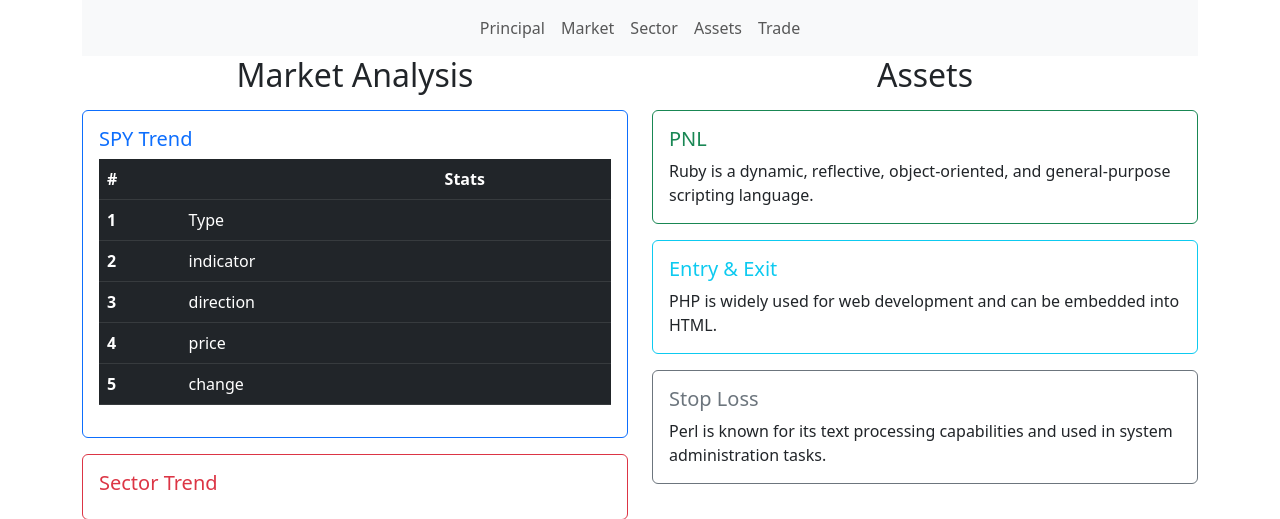
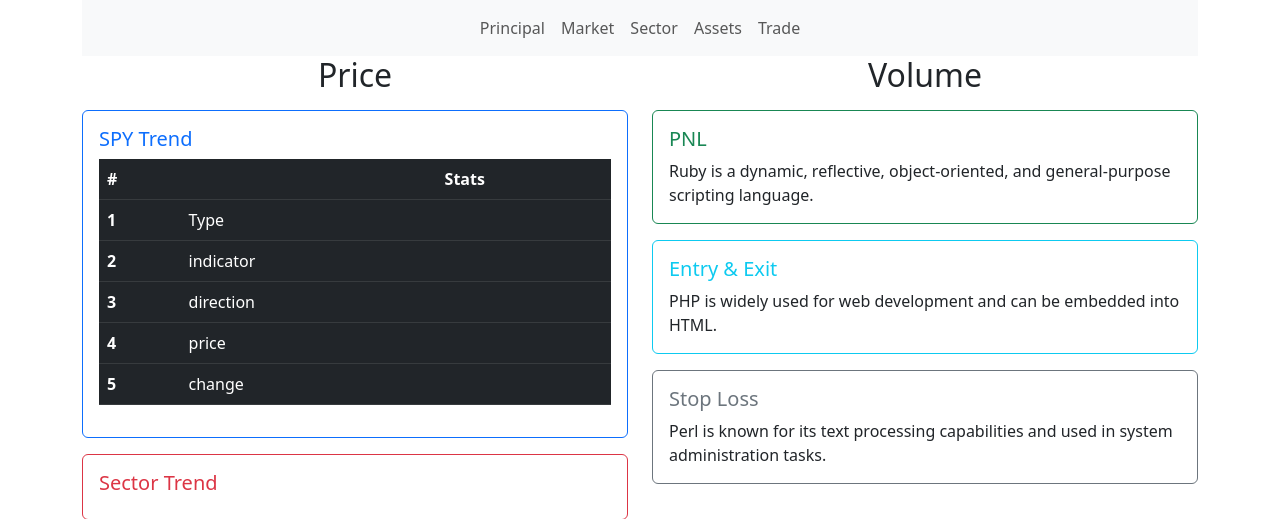
Before and after one commit to kyp0717/live-trading, a Flask app: template flaskapp/templates/market.html in a window 1280 px wide. Shown: the top 519 px of the page. Run offline with Flask 3, Linux system fonts and the light colour scheme; the template is opened without the code that fills it, so the values that code supplies are empty; parts of the project's set-up code (start-up, migrations or seed data) failed here and were passed over.

```diff
--- a/flaskapp/templates/layout.html
+++ b/flaskapp/templates/layout.html
@@ -1,6 +1,5 @@
 <!DOCTYPE html>
 <html>
-
 <head>
     <title>Trading Platform</title>
     <link rel="stylesheet" href="https://cdn.jsdelivr.net/npm/bootstrap@5.3.0/dist/css/bootstrap.min.css">
@@ -12,7 +11,5 @@
         {% block content %}
         {% endblock content %}
     </div>
-
 </body>
-
 </html>
--- a/flaskapp/templates/market.html
+++ b/flaskapp/templates/market.html
@@ -4,7 +4,7 @@
     <div class="col-md-6 d-flex flex-column
         justify-content-start">
         <h2 class="text-center mb-3">
-            Market Analysis
+            Price
         </h2>
         <div class="card border-primary mb-3">
             <div class="card-body">
@@ -38,7 +38,7 @@
     <div class="col-md-6 d-flex flex-column
         justify-content-start">
         <h2 class="text-center mb-3">
-            Assets
+            Volume
         </h2>
         <div class="card border-success mb-3">
             <div class="card-body">
```
